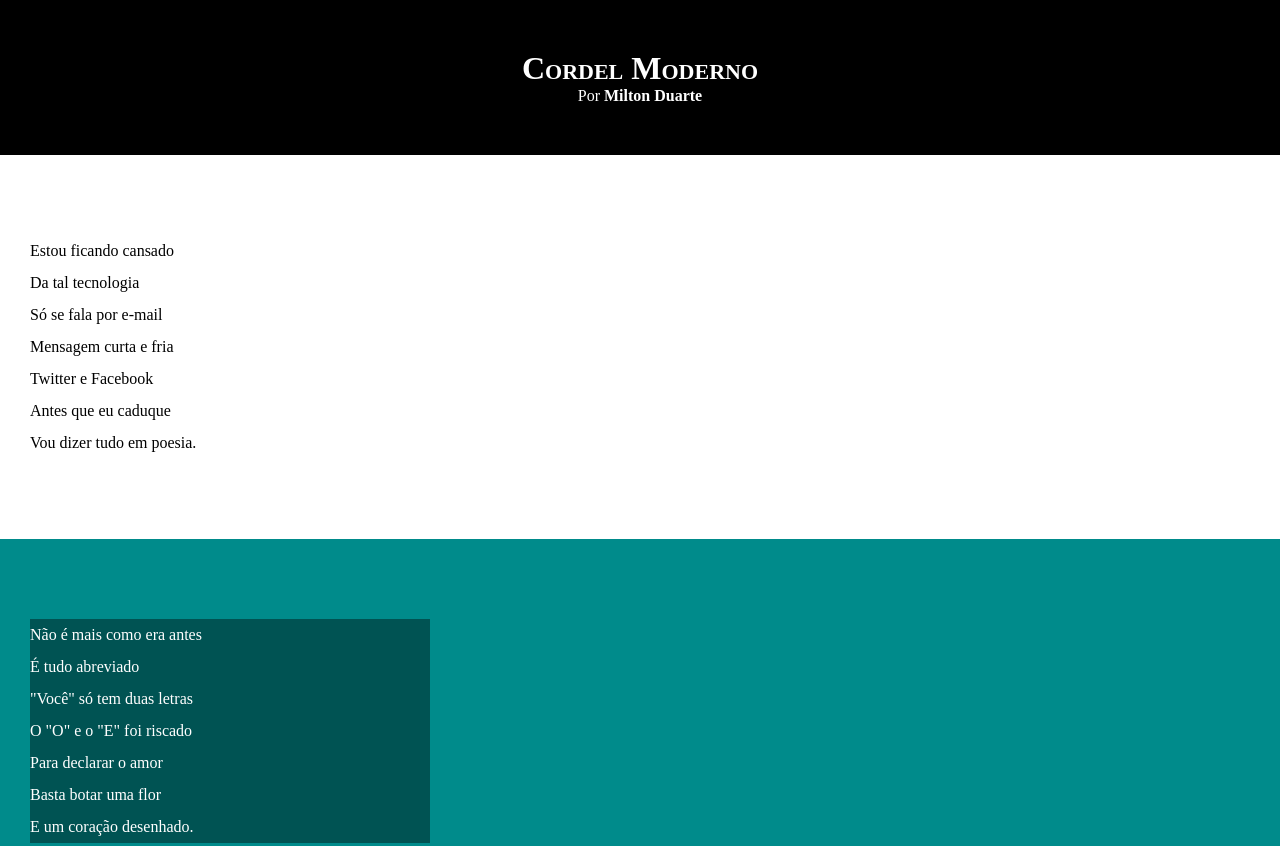
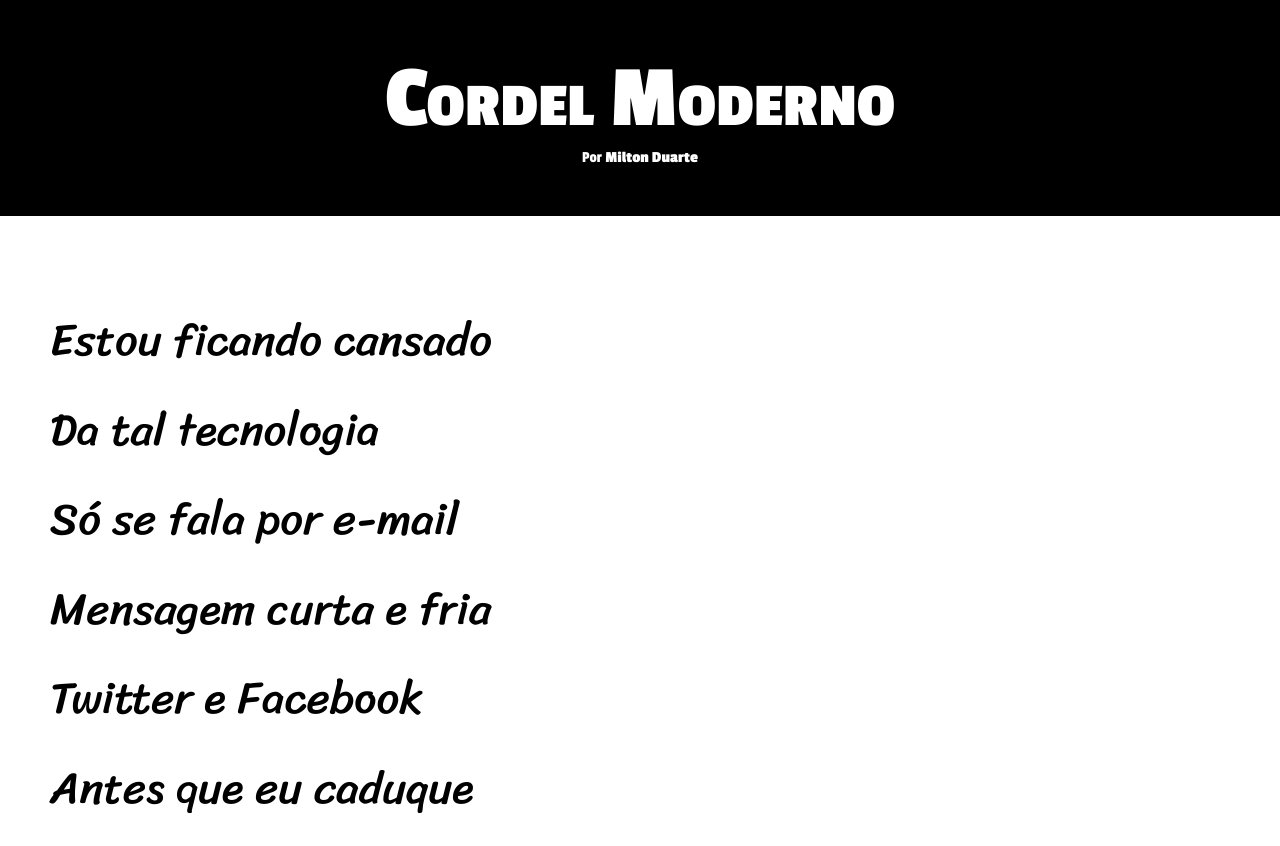
Before and after one commit to AlanPedreira/Curso-html5-css3, a plain HTML site: page Projeto-cordel/projeto-cordel.html in a window 1280 px wide. Shown: the top 846 px of the page. Drawn offline with Linux system fonts and the light colour scheme.

Commit message:
atualização de estilos

```diff
--- a/Projeto-cordel/estilo/style.css
+++ b/Projeto-cordel/estilo/style.css
@@ -1,4 +1,15 @@
+
 @charset "UTF-8";
+
+@import url('https://fonts.googleapis.com/css2?family=Passion+One:wght@400;700;900&family=Sriracha&display=swap');
+
+@import url('https://fonts.googleapis.com/css2?family=Sriracha&display=swap');
+
+:root {
+    --fonte1: Verdana, Geneva, Tahoma, sans-serif;
+    --fonte2: 'Passion One', 'cursive';
+    --fonte3: 'Sriracha','cursive';
+}
 
 * {
     margin: 0px;
@@ -8,18 +19,21 @@
 html, body {
     min-height: 100vh;
     background-color: darkgray;
+    font-family: var(--fonte1);
 }
 
 header {
     background-color: black;
     color: white;
     text-align: center;
+    font-family: var(--fonte2);
 }
 
 header > h1 {
     padding-top: 50px;
     /*Se usar o parâmetro "text-transform: uppercase" todas as letras ficam em maiúscula*/
     font-variant: small-caps; /*Este parâmetro faz com que todas as letras fiquem em maiúscula, mas com as primeiras lutras maiores */
+    font-size: 7vw;
 }
 
 header > p {
@@ -40,7 +54,9 @@ section {
     padding-top: 10vh;
     padding: 10vh;
     line-height: 2em; /* Este parâmetro acrescenta espaçamento duplo nas linha, como se fosse o parágrafo do word*/
-    padding-left: 30px;
+    padding-left: 50px;
+    font-family: var(--fonte3);
+    font-size: 3.5vw;
 }
 
 section.normal {
@@ -54,8 +70,9 @@ section.imagem {
 }
 
 section.imagem > p {
-    width: 400px;
+    display: inline-block; /* Este parâmetro ajusta a caixa automáticamente ao conteúdo da section quando o navegador diminui a largura*/
     background-color: rgba(0, 0, 0, 0.404);
+    padding: 10px;
 }
 
 footer {
```
